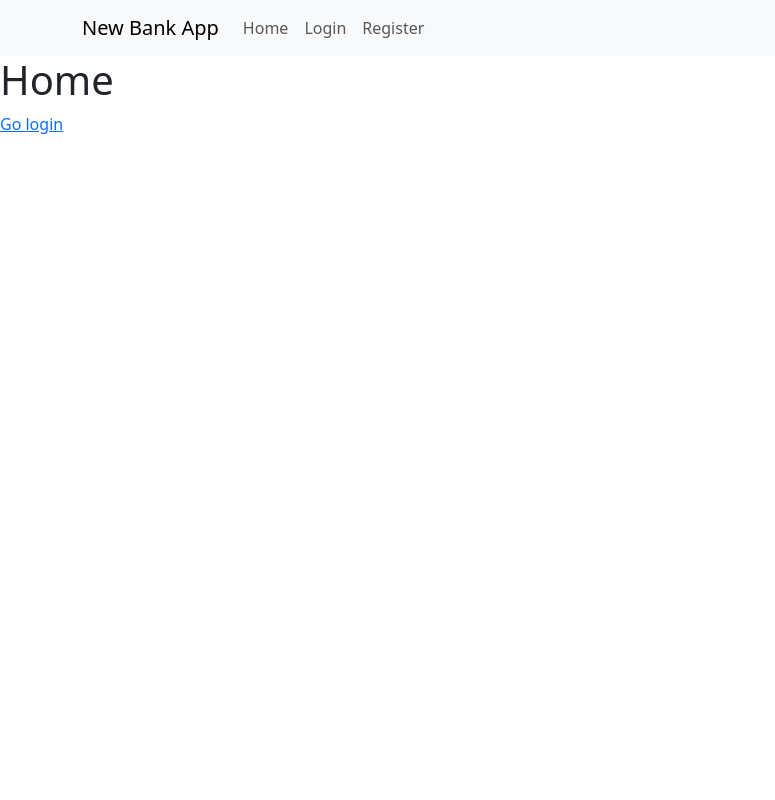
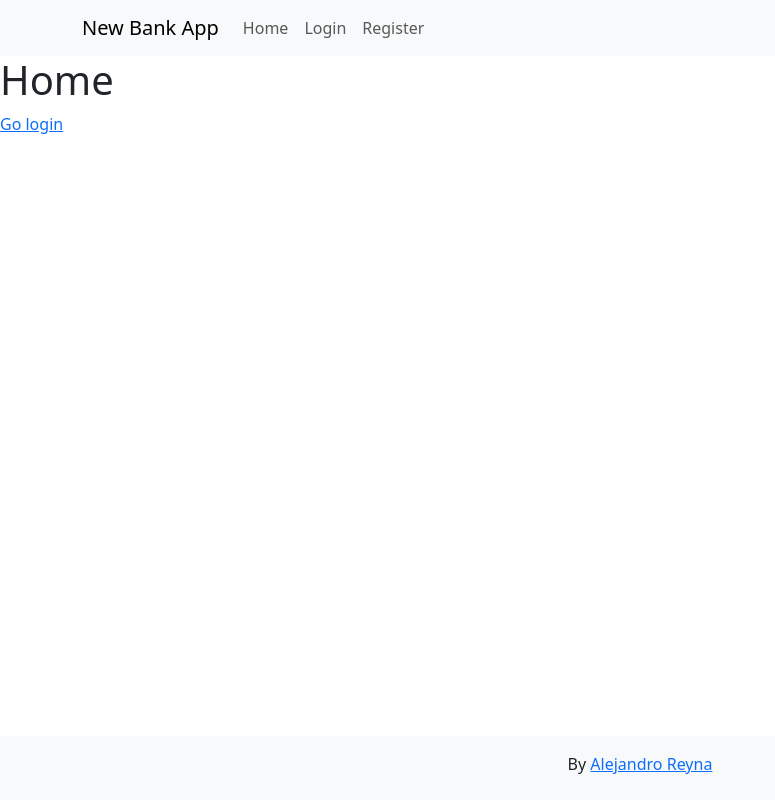
Before and after one commit to AleejandroReyna/new-bank-app, a React (Create React App) app: page / in a window 1280 px wide. Shown: the whole page, without its empty margins (0-775 px from the left). Built offline with nearby package versions, Linux system fonts and the light colour scheme.

Commit message:
public-layout: Added footer

```diff
--- a/src/components/layout/public/Base/Base.styles.css
+++ b/src/components/layout/public/Base/Base.styles.css
@@ -1,5 +1,5 @@
-main {
-  min-height: calc(100vh - 4em);
+.base-container {
   display: flex;
+  min-height: 100vh;
   flex-direction: column;
 }
--- a/src/components/layout/public/Base/_Base.tsx
+++ b/src/components/layout/public/Base/_Base.tsx
@@ -3,15 +3,17 @@ import { Outlet } from "react-router-dom"
 
 // UI Components
 import { Header } from "../Header"
+import { Footer } from "../Footer"
 
 // Styles
 import './Base.styles.css'
 
 export const Base = () => (
-  <>
+  <div className="base-container">
     <Header />
     <main>
       <Outlet />
     </main>
-  </>
+    <Footer />
+  </div>
 )
--- /dev/null
+++ b/src/components/layout/public/Footer/Footer.styles.css
@@ -0,0 +1,3 @@
+.main-footer {
+  margin-top: auto;
+}
--- /dev/null
+++ b/src/components/layout/public/Footer/_Footer.tsx
@@ -0,0 +1,8 @@
+// Styles
+import './Footer.styles.css'
+
+export const Footer = () => (
+  <footer className="bd-footer pt-3 pb-2 bg-light main-footer">
+    <p className="text-center">By <a href="https://alejandroreyna.com">Alejandro Reyna</a></p>
+  </footer>
+)
--- /dev/null
+++ b/src/components/layout/public/Footer/index.ts
@@ -0,0 +1 @@
+export { Footer } from './_Footer'
```
